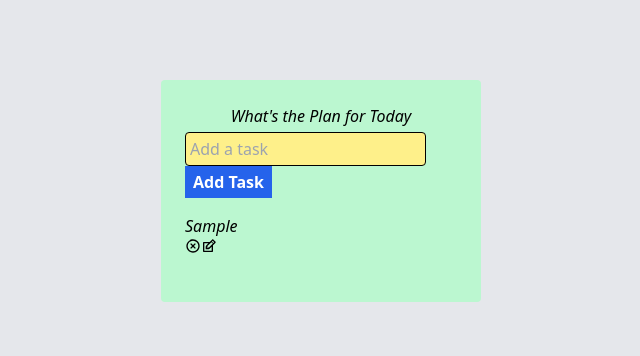
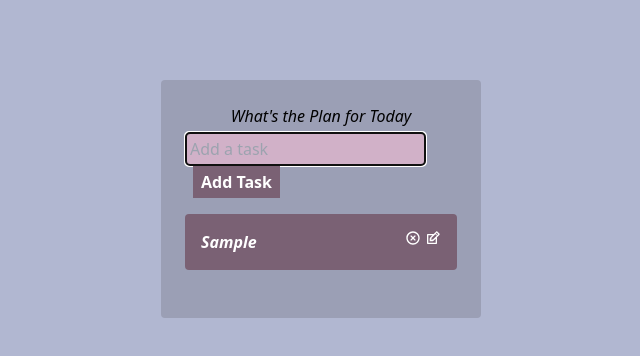
Before and after one commit to EbvidPro/To-do-App, a Next.js app: page / in a window 1280 px wide. Both pictures are taken after typing "Sample" into the empty fields and a click on the button "Add Task". Shown: the top 356 px of the page, without its empty margins (319-959 px from the left). Built offline with nearby package versions, Linux system fonts and the light colour scheme.

Commit message:
Change the Colors

```diff
--- a/components/Todo.js
+++ b/components/Todo.js
@@ -5,24 +5,39 @@ import TodoForm from './TodoForm'
 
 
 
-function Todo({ todos, completeTodo, removeTodo }) {
+function Todo({ todos, completeTodo, removeTodo, updateTodo }) {
 
     const [edit, setEdit] = useState({
         id: null,
         values: ''
-    })
+    });
+
+    const sumbitUpdate = value => {
+        updateTodo(edit.id, value)
+        setEdit({
+            id: null,
+            value: ''
+        })
+    }
+
+    if (edit.id) {
+        return <TodoForm edit={edit} onSubmit={sumbitUpdate} />;
+    }
 
     return (
         todos.map((todo, index) => {
             return (
-                <div key={index} className={todo.isComplete ? 'todo-row complete' : 'todo-row'}>
-                    <div key={todo.id} onClick={() => completeTodo(todo.id)} className='block text-black pt-4'>
+                <div key={index} className={todo.isComplete ? 'flex justify-between mt-4 p-4 bg-old-lavender text-white rounded todo-row complete' : 'flex justify-between mt-4 p-4 bg-old-lavender text-white rounded todo-row'}>
+                    <div key={todo.id} onClick={() => completeTodo(todo.id)} className='block text-white font-bold '>
                         {todo.text}
                     </div>
                     <div className='flex'>
                         <RiCloseCircleLine
-                            onClick={() => removeTodo(todo.id)} />
-                        <TiEdit onClick={() => setEdit({ id: todo.id, value: todo.text })} />
+                            onClick={() => removeTodo(todo.id)}
+                            className='w-6 cursor-pointer' />
+                        <TiEdit
+                            onClick={() => setEdit({ id: todo.id, value: todo.text })}
+                            className='cursor-pointer' />
                     </div>
                 </div>
             )
--- a/components/TodoForm.js
+++ b/components/TodoForm.js
@@ -1,10 +1,14 @@
 import React, { useRef } from 'react'
-import { useState } from 'react'
+import { useState, useEffect } from 'react'
 
 
 function TodoForm({ onSubmit }) {
     const [input, setInput] = useState([])
     const todoNameRef = useRef()
+
+    useEffect(() => {
+        todoNameRef.current.focus()
+    })
 
     function handleChange() {
         setInput(todoNameRef.current.value);
@@ -29,8 +33,8 @@ function TodoForm({ onSubmit }) {
                 name="text"
                 ref={todoNameRef}
                 onChange={handleChange}
-                className="border border-black font-xl p-1 bg-yellow-200 rounded" />
-            <button className="bg-blue-600 text-white font-bold py-1 px-2">Add Task</button>
+                className="border border-transparent font-xl p-1 bg-pink-lavender rounded" />
+            <button className="bg-old-lavender text-white font-bold py-1 px-2 ml-2 mt-2 xl:mt-0 md:mt-0 ">Add Task</button>
         </form>
     )
 }
--- a/components/TodoList.js
+++ b/components/TodoList.js
@@ -16,6 +16,15 @@ function TodoList() {
 
         setTodos(newTodo)
     };
+
+    const updateTodo = (todoId, newValue) => {
+        /* Checking if the input is empty or only contains white space. */
+        if (!newValue.text || /^\s*$/.test(newValue.text)) {
+            return
+        }
+
+        setTodos(prev => prev.map(item => (item.id === todoId ? newValue : item)))
+    }
 
     function removeTodo(id) {
         const removeArr = [...todos].filter(todo => todo.id !== id)
@@ -37,7 +46,7 @@ function TodoList() {
         <div className='text-left italic p-6'>
             <h1 className='text-center'>What&apos;s the Plan for Today</h1>
             <TodoForm onSubmit={addTodo} />
-            <Todo todos={todos} completeTodo={completeTodo} removeTodo={removeTodo} />
+            <Todo todos={todos} completeTodo={completeTodo} removeTodo={removeTodo} updateTodo={updateTodo} />
         </div>
     )
 }
--- a/pages/index.js
+++ b/pages/index.js
@@ -34,12 +34,12 @@ export default function Home() {
 
   // }
   return (
-    <div className="block m-0 pt-20 pb-20 bg-gray-200 min-h-screen">
+    <div className="block m-0 pt-20 pb-20 bg-wild-blue min-h-screen">
       <Head>
         <title>To Do App</title>
         <meta name="description" content="To Do list " />
       </Head>
-      <main className="flex justify-center pb-6 rounded min-h-full bg-green-200 m-auto xl:w-1/4 md:w-2/4 w-5/6 ">
+      <main className="flex justify-center pb-6 rounded min-h-full bg-manatee m-auto xl:w-1/4 md:w-2/4 w-5/6 ">
         <TodoList />
       </main>
       {/* <main className='pb-24'>
--- a/tailwind.config.js
+++ b/tailwind.config.js
@@ -5,7 +5,15 @@ module.exports = {
     './components/**/*.{js,ts,jsx,tsx}',
   ],
   theme: {
-    extend: {},
+    extend: {
+      colors: {
+        'pink-lavender': '#d1b1c8',
+        'wild-blue': '#b1b7d1',
+        'manatee': '#9b9fb5',
+        'mountbatten': '#8c7284',
+        'old-lavender': '#7a6174',
+      },
+    },
   },
   plugins: [],
 }
```
